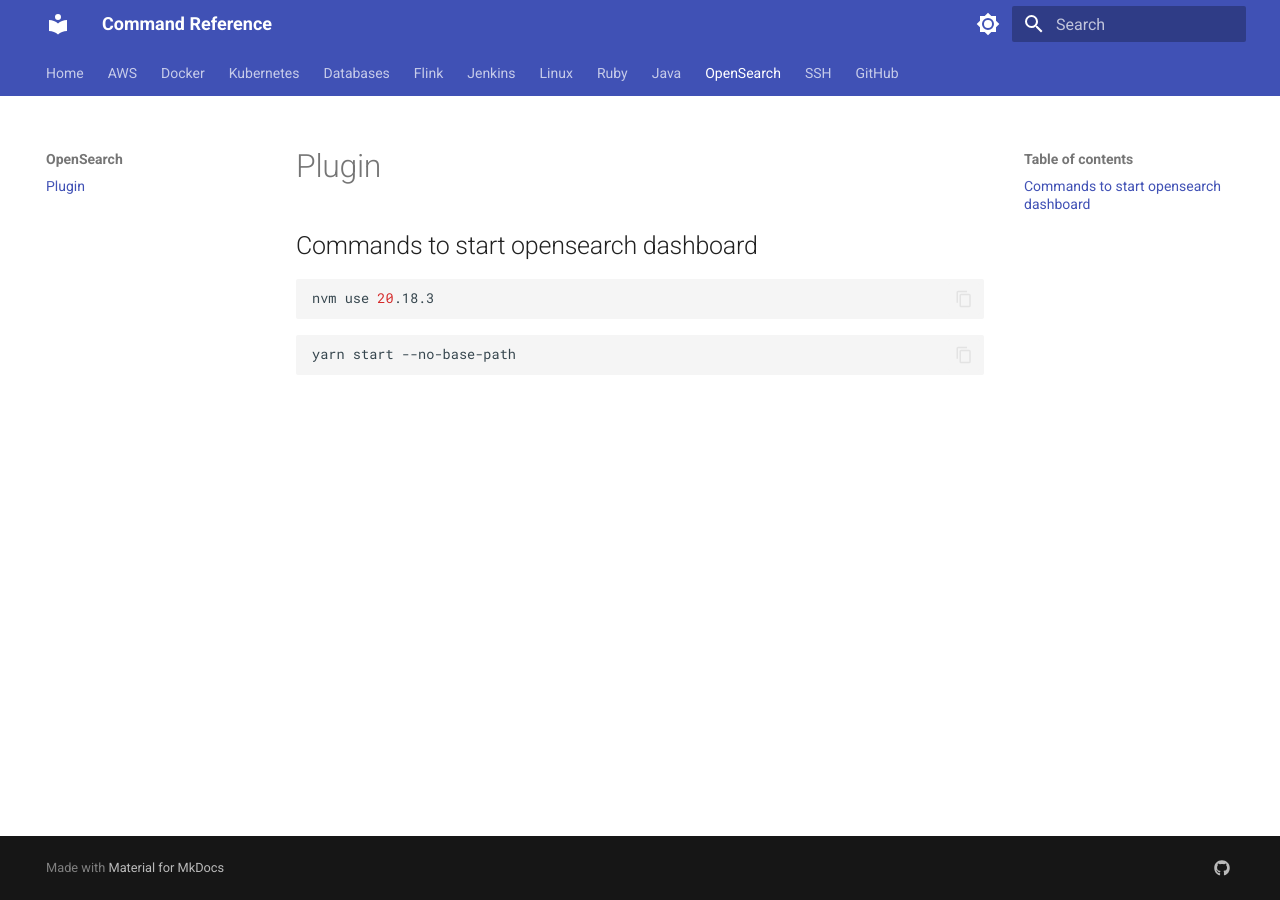
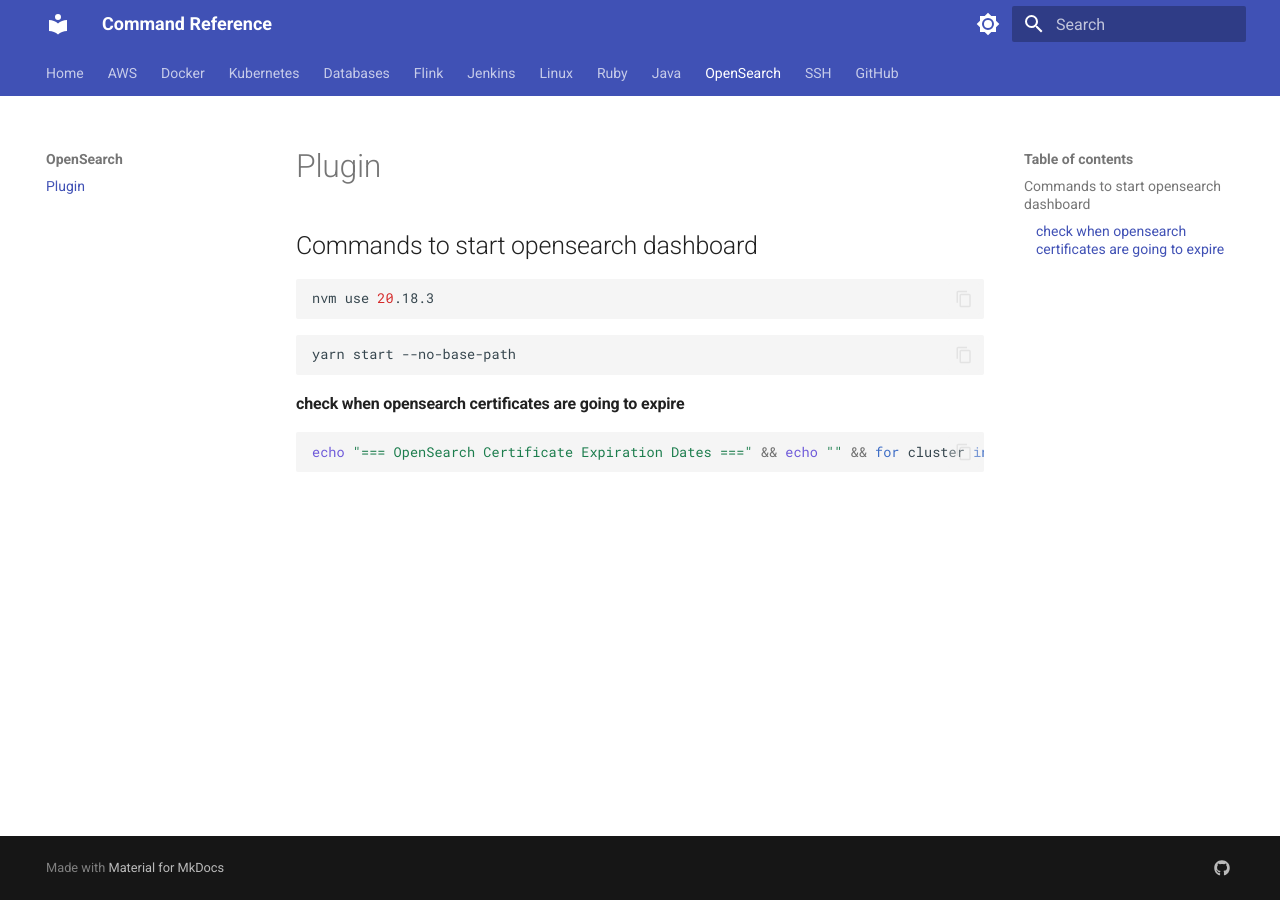
Before and after one commit to Fluder-Paradyne/cmds, an MkDocs documentation site: the page built from docs/opensearch/plugin.md, in a window 1280 px wide. Built offline with MkDocs 1.6.1 and Material for MkDocs 9.7.7, drawn with Linux system fonts in a browser that asks for light colours.

Commit message:
Update plugin.md

````diff
--- a/docs/opensearch/plugin.md
+++ b/docs/opensearch/plugin.md
@@ -6,3 +6,9 @@
 ```shell
 yarn start --no-base-path
 ```
+
+
+#### check when opensearch certificates are going to expire
+```shell
+echo "=== OpenSearch Certificate Expiration Dates ===" && echo "" && for cluster in logs emails crm-v2 crm-staging prospect tasks; do echo "[$cluster]" && kubectl get secret ${cluster}-http-cert -n opensearch -o jsonpath='{.data.tls\.crt}' 2>/dev/null | base64 -d | openssl x509 -noout -enddate 2>/dev/null | sed 's/notAfter=/  Expires: /' && echo ""; done
+```
````
